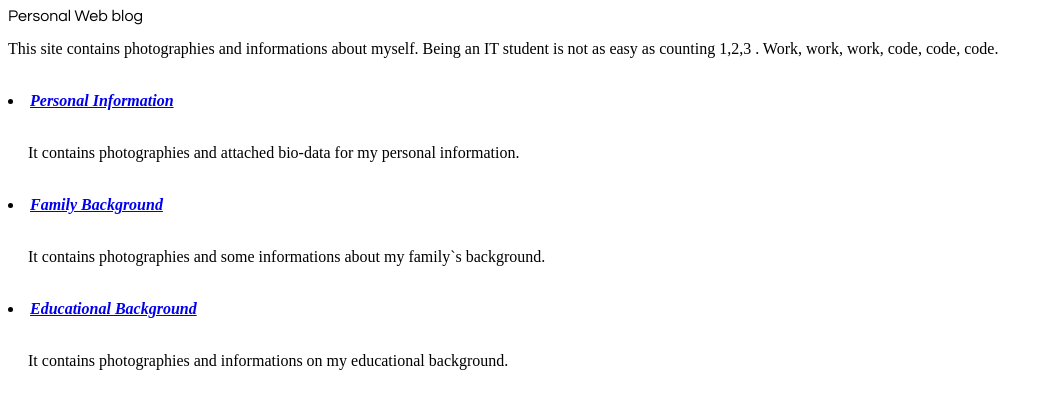
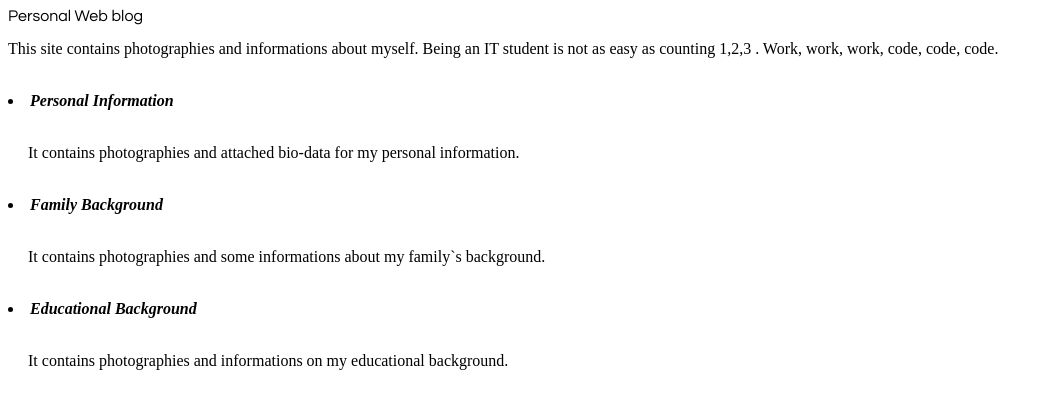
Before and after one commit to Riesdelgado/Aries, a plain HTML site: page personal.html in a window 1280 px wide. Shown: the whole page, without its empty margins (0-1049 px from the left). Drawn offline with Linux system fonts and the light colour scheme.

Commit message:
Add files via upload

```diff
--- a/personal.html
+++ b/personal.html
@@ -1,29 +1,24 @@
 <html>
 <head>
 </head>
+
 <font face="Century Gothic" font color ="black">Personal Web blog</font>
+
  <p>This site contains photographies and informations about myself. Being an IT student is not as easy as counting 1,2,3 . Work, work, work, code, code, code.</p>
 <br>
 <li>
-<b><i><a href="PI/personalinfo.html">Personal Information</a><br><br></i></b>
+<b><i>Personal Information<br><br></i></b>
 <dl>
 <dt><p align="justify">&nbsp;&nbsp;&nbsp;&nbsp;&nbsp;It contains photographies and attached bio-data for my personal information.</dl></p>
-
 <br><li>
-<b><i><a href="FB/famback.html">Family Background</a><br><br></i></b>
+<b><i>Family Background<br><br></i></b>
 <dl>
 <dt><p align="justify">&nbsp;&nbsp;&nbsp;&nbsp;&nbsp;It contains photographies and some informations about my family`s  background.</dl></p>
-
 <br>
 <li>
-<b><i><a href="EB/educback.html">Educational Background</a><br><br></i></b>
+<b><i>Educational Background<br><br></i></b>
 <dl>
 <dt><p align="justify">&nbsp;&nbsp;&nbsp;&nbsp;&nbsp;It contains photographies and informations on my educational background.</dl></p>
-<br>
-<br>
-<br>
-<br>
-<br>
-</ol>
+<br><br><br><br>
 </body>
 </html>
```
